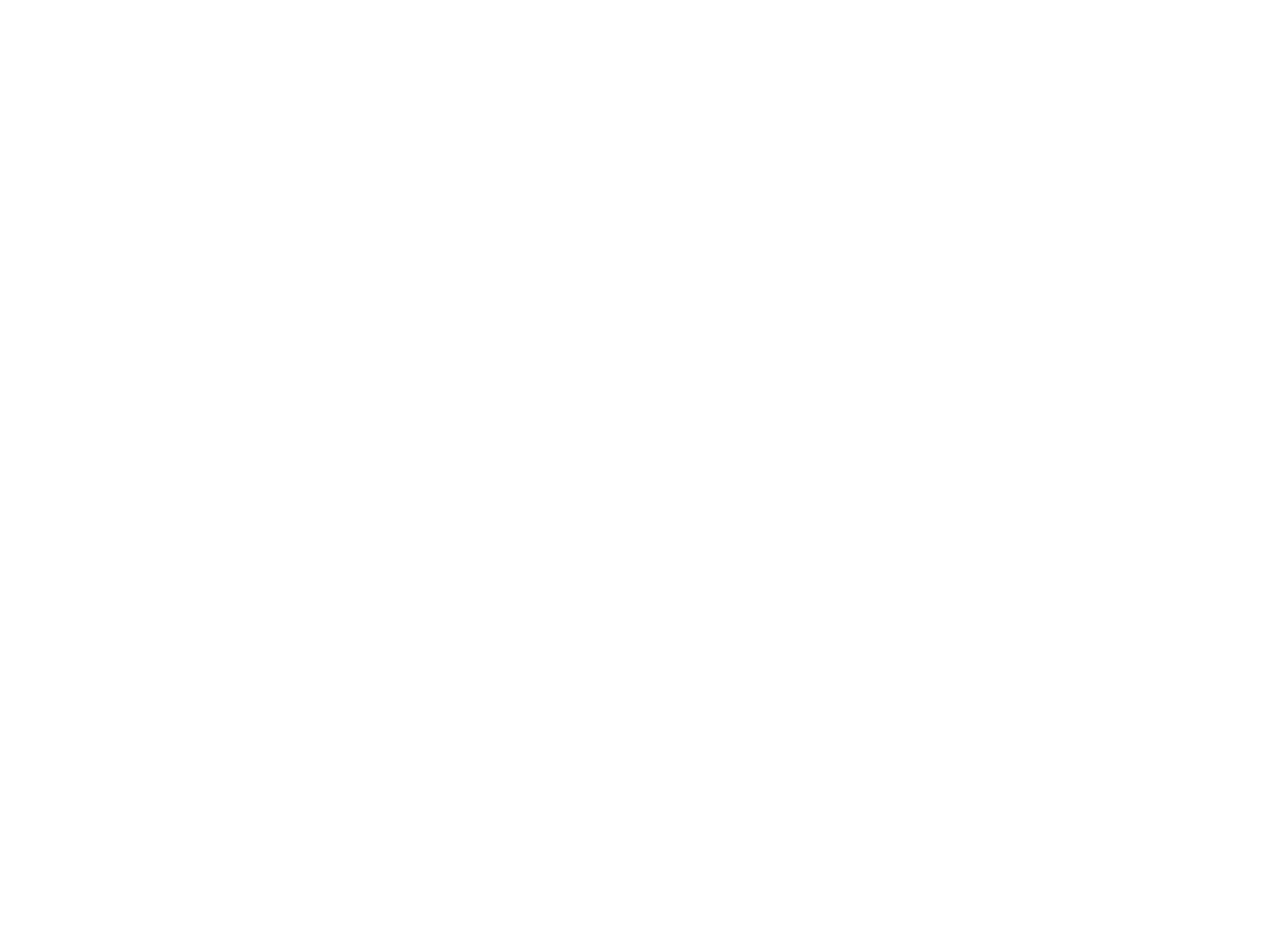
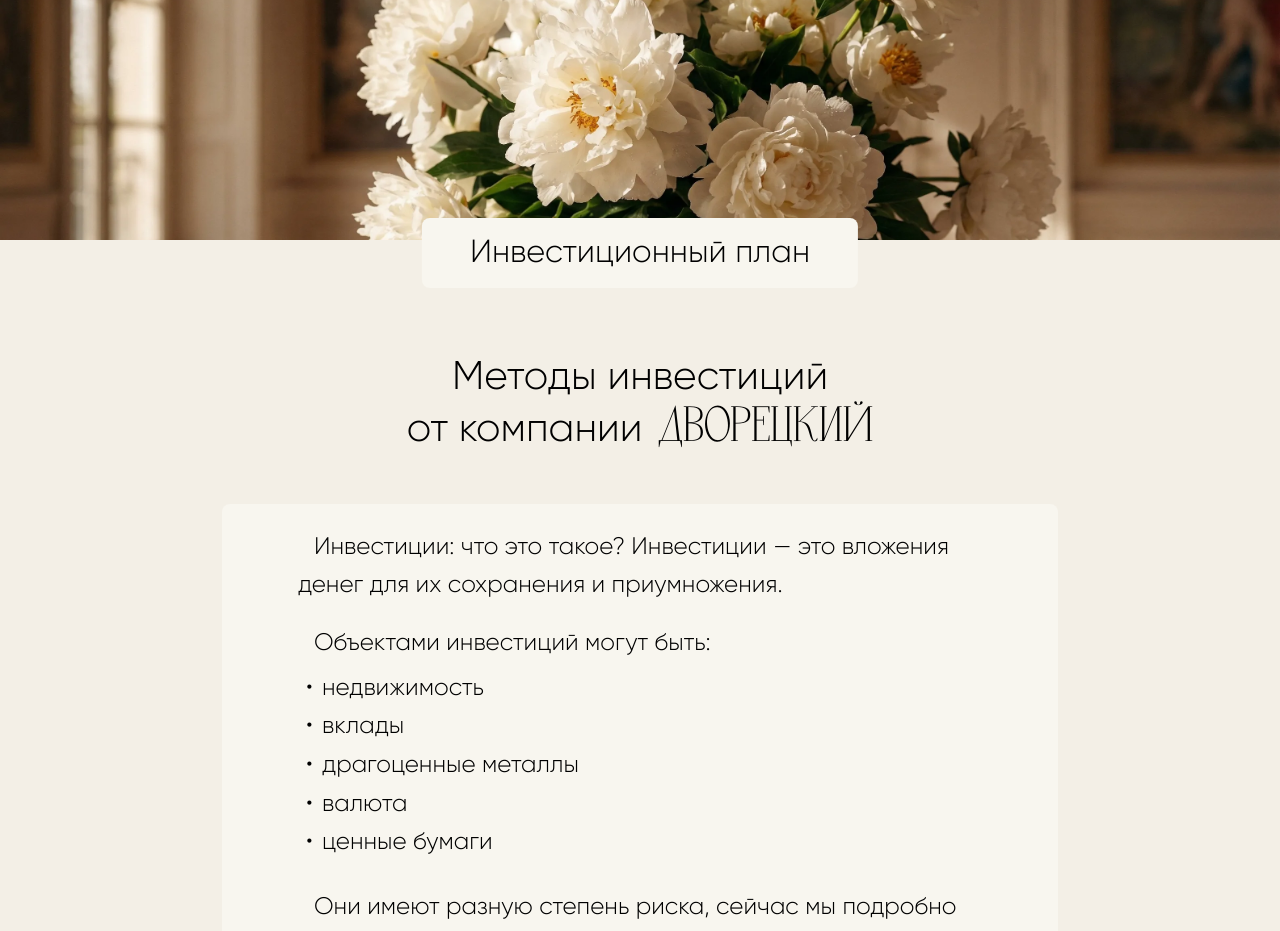
Before and after one commit to Vineker1One/butler-invest, a React (Vite) app in the folder client/: page /plan in a window 1280 px wide. Before the commit this address had no page. Shown: the top 931 px of the page. Before the commit the page ends 800 px from the top, so only its background shows below. Built offline with nearby package versions, Linux system fonts and the light colour scheme.

Commit message:
Investment-Hero

```diff
--- /dev/null
+++ b/client/src/pages/InvestmentPage.tsx
@@ -0,0 +1,9 @@
+import { InvestmentHero } from "./InvestmentPlan/sections/InvestmentHero/InvestmentHero";
+
+export const InvestmentPage = () => {
+  return (
+    <>
+        <InvestmentHero />
+    </>
+  );
+};
--- /dev/null
+++ b/client/src/pages/InvestmentPlan/sections/InvestmentHero/InvestmentHero.css
@@ -0,0 +1,153 @@
+.investment-hero {
+  background: #F3EFE6; /* Общий фон страницы */
+  padding-bottom: 5rem;
+}
+
+/* ===== ВЕРХНЯЯ ЧАСТЬ (ФОН + ЗАГОЛОВОК) ===== */
+.investment-hero__visual {
+  position: relative;
+  width: 100%;
+  height: 240px; /* Высота блока с цветами */
+  margin-bottom: 7rem;
+}
+
+.investment-hero__bg {
+  width: 100%;
+  height: 100%;
+  object-fit: cover;
+  display: block;
+}
+
+.investment-hero__title-box {
+  position: absolute;
+  bottom: -3rem; /* Сдвигаем вниз, чтобы перекрывал контент */
+  left: 50%;
+  transform: translateX(-50%);
+
+  background: #F8F6EF;
+  padding: 1rem 3rem;
+  border-radius: 0.5rem;
+  z-index: 2;
+  text-align: center;
+}
+
+.investment-hero__title {
+  font-size: 2rem;
+  font-weight: 300;
+  color: #000;
+  margin: 0;
+}
+
+/* ===== КОНТЕНТ ===== */
+.investment-hero__container {
+  max-width: 900px;
+  margin: 0 auto;
+  padding: 0 2rem;
+  text-align: center;
+}
+
+.investment-hero__subtitle {
+  font-size: 2.5rem;
+  font-weight: 300;
+  color: #000;
+  line-height: 1.3;
+  margin-bottom: 3rem;
+}
+
+.highlight-brand-investment {
+  font-family: "Novelist", serif; /* Твой шрифт бренда */
+  font-size: 3.1rem; /* Чуть крупнее для акцента */
+  font-weight: 400;
+  display: inline-block;
+  margin-left: 0.3rem;
+  line-height: 1;
+}
+
+/* Карточка с текстом */
+.investment-hero__card {
+  background: #F8F6EF;
+  border-radius: 0.5rem;
+  padding: 1.5rem 4.75rem;
+  text-align: left;
+}
+
+.investment-hero__intro {
+  font-size: 1.5rem;
+  line-height: 1.6;
+  color: #000;
+  text-indent: 1rem;
+  margin-bottom: 1.5rem;
+  font-weight: 300;
+
+}
+
+.investment-hero__list-wrapper {
+  margin-bottom: 2rem;
+}
+
+.investment-hero__list-title {
+  font-size: 1.5rem;
+  font-weight: 300;
+  text-indent: 1rem;
+  color: #000;
+  margin-bottom: 1rem;
+
+}
+
+.investment-hero__list {
+  list-style: none;
+  padding: 0;
+  margin: 0;
+  display: flex;
+  flex-direction: column;
+
+  gap: 0.6rem;
+}
+
+.investment-hero__list li {
+  position: relative;
+  font-size: 1.5rem;
+  color: #000;
+  padding-left: 1.5rem;
+  font-weight: 300;
+}
+
+.investment-hero__list li::before {
+  content: "•";
+  position: absolute;
+  left: 0.5rem;
+  color: #000;
+}
+
+.investment-hero__outro {
+  font-size: 1.5rem;
+  line-height: 1.5;
+  color: #000;
+  text-indent: 1rem;
+  font-weight: 300;
+}
+
+/* ===== АДАПТИВНОСТЬ ===== */
+@media (max-width: 768px) {
+  .investment-hero__title-box {
+    bottom: -2rem;
+    width: 90%;
+    padding: 0.8rem;
+  }
+
+  .investment-hero__title {
+    font-size: 1.5rem;
+  }
+
+  .investment-hero__subtitle {
+    font-size: 2rem;
+  }
+
+  .highlight-brand {
+    font-size: 2.5rem;
+  }
+
+  .investment-hero__card {
+    padding: 2rem 1.5rem;
+  }
+}
--- /dev/null
+++ b/client/src/pages/InvestmentPlan/sections/InvestmentHero/InvestmentHero.tsx
@@ -0,0 +1,46 @@
+import "./InvestmentHero.css";
+import heroBg from "@/assets/images/investmentPlan/hero-flowers.webp";
+
+export const InvestmentHero = () => {
+  return (
+    <section className="investment-hero">
+      {/* Фоновая картинка с заголовком */}
+      <div className="investment-hero__visual">
+        <img src={heroBg} alt="Цветы" className="investment-hero__bg" />
+        <div className="investment-hero__title-box">
+          <h1 className="investment-hero__title">Инвестиционный план</h1>
+        </div>
+      </div>
+
+      <div className="investment-hero__container">
+        {/* Главный заголовок */}
+        <h2 className="investment-hero__subtitle">
+          Методы инвестиций <br />
+          от компании <span className="highlight-brand-investment">ДВОРЕЦКИЙ</span>
+        </h2>
+
+        {/* Текстовый блок с описанием */}
+        <div className="investment-hero__card">
+          <p className="investment-hero__intro">
+            Инвестиции: что это такое? Инвестиции — это вложения денег для их сохранения и приумножения.
+          </p>
+
+          <div className="investment-hero__list-wrapper">
+            <p className="investment-hero__list-title">Объектами инвестиций могут быть:</p>
+            <ul className="investment-hero__list">
+              <li>недвижимость</li>
+              <li>вклады</li>
+              <li>драгоценные металлы</li>
+              <li>валюта</li>
+              <li>ценные бумаги</li>
+            </ul>
+          </div>
+
+          <p className="investment-hero__outro">
+            Они имеют разную степень риска, сейчас мы подробно расскажем все плюсы и минусы!
+          </p>
+        </div>
+      </div>
+    </section>
+  );
+};
--- a/client/src/router/index.tsx
+++ b/client/src/router/index.tsx
@@ -2,6 +2,7 @@
 import { HomePage } from '../pages/HomePage'
 import { MainLayout } from '../layouts/MainLayout'
 import { ServicesPage } from '../pages/ServicesPage'
+import { InvestmentPage } from '../pages/InvestmentPage'
 
 export const AppRouter = () => {
   return (
@@ -10,6 +11,7 @@
         <Routes>
           <Route path="/" element={<HomePage />} />
           <Route path="/services" element={<ServicesPage />} />
+          <Route path="/plan" element={<InvestmentPage />} />
         </Routes>
       </MainLayout>
     </BrowserRouter>
```
Also changed, not shown: client/src/assets/images/investmentPlan/hero-flowers.webp (added).
